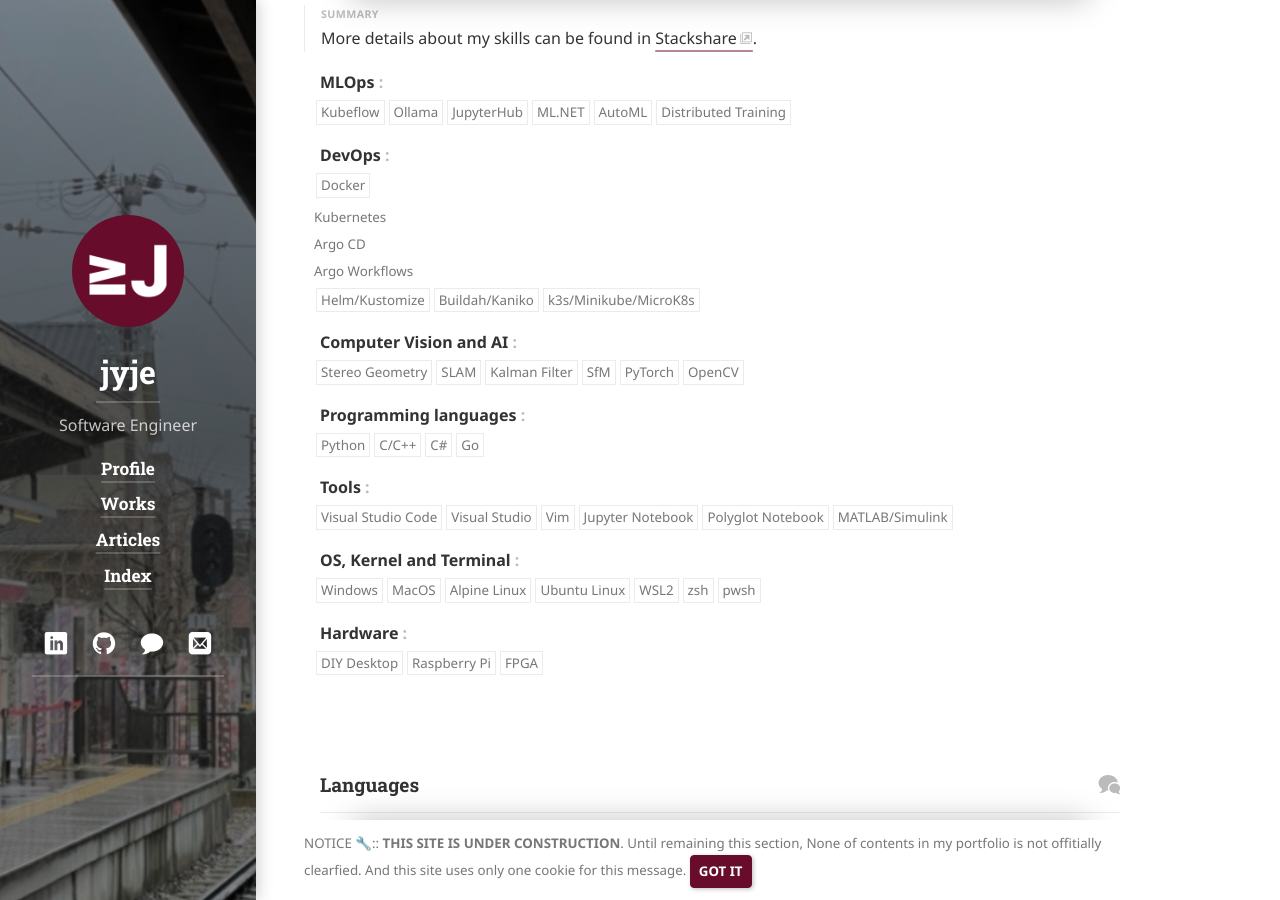
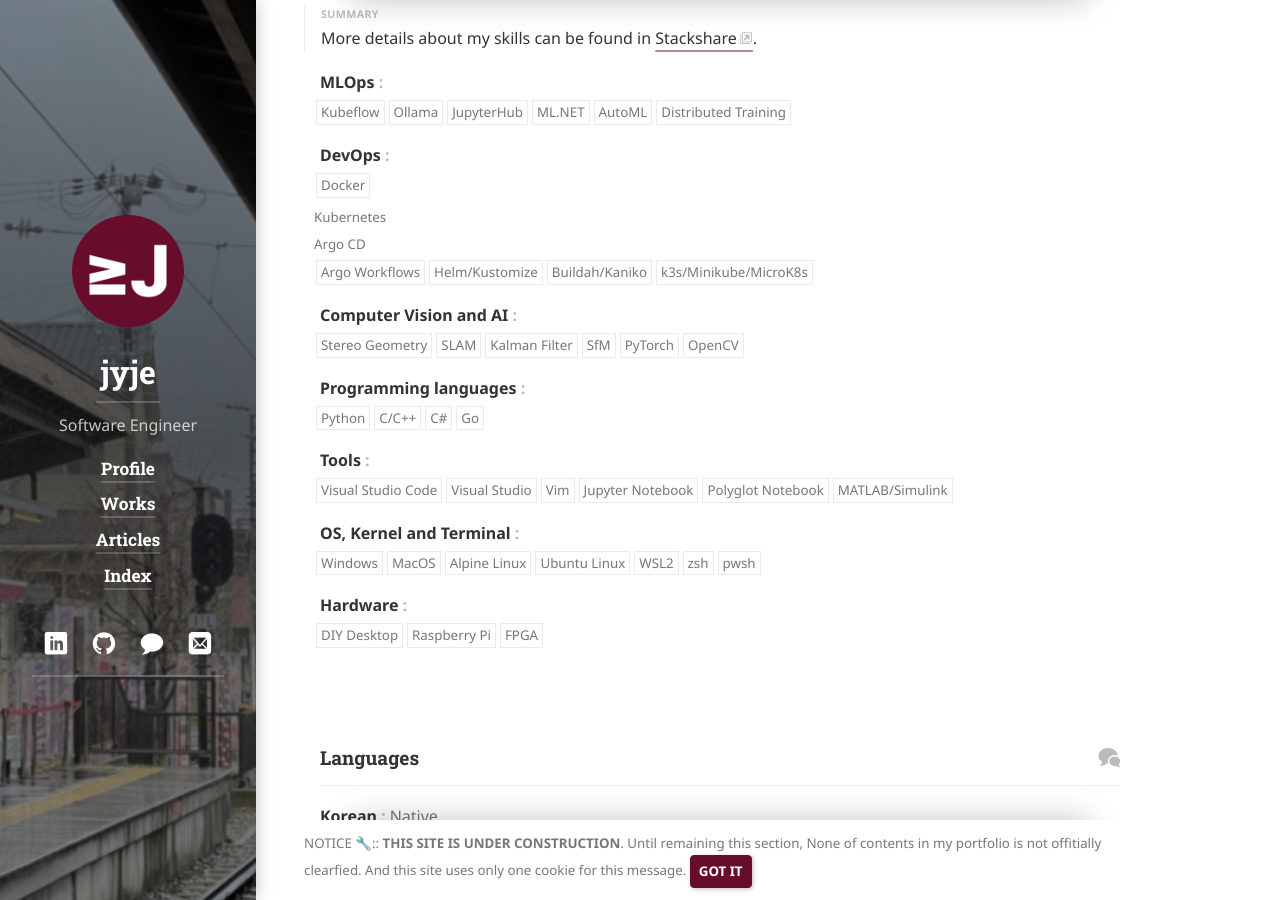
Before and after one commit to jyje/portfolio, a Jekyll site: the page built from profile/cv.md, in a window 1280 px wide and 900 px high, scrolled down 2846 px. Built offline with Jekyll 4.4.1, drawn with Linux system fonts in a browser that asks for light colours; cached includes are drawn as plain includes; nearby versions of some CDN libraries; some web fonts are replaced; library files that are not in the unit come from our copies.

Commit message:
🔧 resume: update context with layouts

```diff
--- a/_data/resume.yml
+++ b/_data/resume.yml
@@ -225,9 +225,9 @@
   - name: DevOps
     keywords:
       - Docker
-      - ^Kubernetes
-      - ^Argo CD
-      - ^Argo Workflows
+      - Kubernetes*
+      - Argo CD*
+      - Argo Workflows
       - Helm/Kustomize
       - Buildah/Kaniko
       - k3s/Minikube/MicroK8s
--- a/_includes/pro/resume/skills.html
+++ b/_includes/pro/resume/skills.html
@@ -48,9 +48,9 @@
           <span class="sr-only">{{ strings.resume.keywords | default:"Keywords" }}{{ colon }}</span>
           <ul class="skill-tags">
             {% for key in skl.keywords %}
-              <!-- if key starts with '^' set highlight class -->
-              {% if key contains '^' %}
-                <li class="skill-tag-highlight">{{ key | remove_first: '^' }}</li>
+              <!-- if key contains '*' set highlight class -->
+              {% if key contains '*' %}
+                <li class="skill-tag-highlight">{{ key | remove_first: '*' }}</li>
               {% else %}
                 <li class="skill-tag">{{ key }}</li>
               {% endif %}
```
